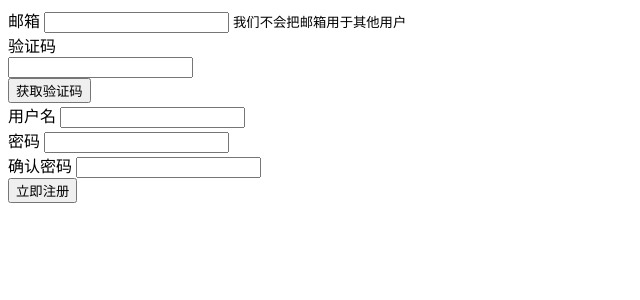
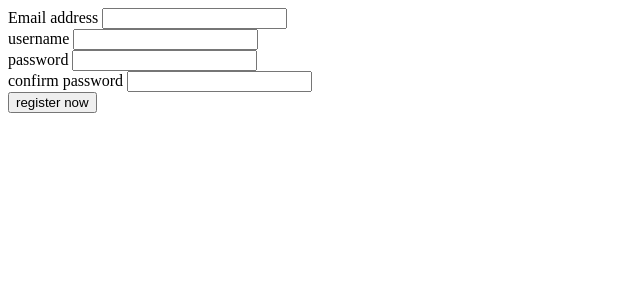
Before and after one commit to WANGkevinCUHK/Bundle_eric, a Flask app: page /register in a window 1280 px wide. Shown: the top 300 px of the page, without its empty margins (0-640 px from the left). Run offline with Flask 3, Linux system fonts and the light colour scheme.

Commit message:
register

```diff
--- a/BP/user_bp.py
+++ b/BP/user_bp.py
@@ -1,7 +1,7 @@
 from flask import Blueprint, render_template, request
 user_bp = Blueprint("user_bp", __name__, url_prefix="/")
 print(__name__)
-from user_form import RegistrationForm
+from forms import RegistrationForm
 
 # from flask import render_template, redirect, url_for, flash
 # from bp import bp
@@ -21,6 +21,13 @@ def register():
     else:
         form = RegistrationForm(request.form)
         if form.validate():
+            email = form.email.data
+            username = form.username.data
+            password = form.password.data
+            user = UserModel(email=email, username=username, password=generate_password_hash(password))
+            db.session.add(user)
+            db.session.commit()
+            return redirect(url_for("auth.login"))
             return "success"
         else:
             print(form.errors)
--- a/models.py
+++ b/models.py
@@ -18,6 +18,7 @@ class User(db.Model):
     id = db.Column(db.Integer, primary_key=True, autoincrement = True)
     username = db.Column(db.String(20), nullable=False)
     password = db.Column(db.String(20), nullable=False)
+    email = db.Column(db.String(50), nullable=False)
     created_time = db.Column(db.DateTime, default=datetime.now)
     activity_id = db.Column(db.Integer, db.ForeignKey("events.id"))
     activity = db.relationship("Event", backref="participants")
--- a/templates/register.html
+++ b/templates/register.html
@@ -7,34 +7,22 @@
 <body>
  <form method="POST" action="#">
     <div class="form-group">
-         <label for="exampleInputEmail1">邮箱</label>
-         <input type="email" class="form-control" id="exampleInputEmail1" aria-describedby="emailHelp" name="email">
-         <small id="emailHelp" class="form-text text-muted">我们不会把邮箱用于其他用户</small>
+        <label for="exampleInputEmail1">Email address</label>
+        <input type="email" class="form-control" id="exampleInputEmail1" aria-describedby="emailHelp" name="email" required>
     </div>
     <div class="form-group">
-         <label for="exampleInputEmail1">验证码</label>
-         <div class="input-group">
-             <input type="text" class="form-control" name="captcha">
-             <div class="input-group-append">
-                 <button class="btn btn-outline-secondary" type="button" id="captcha-btn">获取验证码</button>
-             </div>
-         </div>
+        <label for="username">username</label>
+        <input type="text" class="form-control" id="username" name="username" required>
     </div>
     <div class="form-group">
-         <label for="exampleInputEmail1">用户名</label>
-         <input type="text" class="form-control" name="username">
+        <label for="password">password</label>
+        <input type="password" class="form-control" id="password" name="password" required>
     </div>
-
     <div class="form-group">
-         <label for="exampleInputPassword1">密码</label>
-         <input type="password" class="form-control" id="exampleInputPassword1" name="password">
+        <label for="password_confirm">confirm password</label>
+        <input type="password" class="form-control" id="password_confirm" name="password_confirm" required>
     </div>
-
-     <div class="form-group">
-         <label for="exampleInputPassword1">确认密码</label>
-         <input type="password" class="form-control" name="password_confirm">
-     </div>
-     <button type="submit" class="btn btn-primary btn-block">立即注册</button>
+    <button type="submit" class="btn btn-primary btn-block">register now</button>
 </form>
 </body>
 </html>
```
Also changed, not shown: forms.py (renamed from user_form.py). Lines whose indentation alone changed are shown as unchanged.
